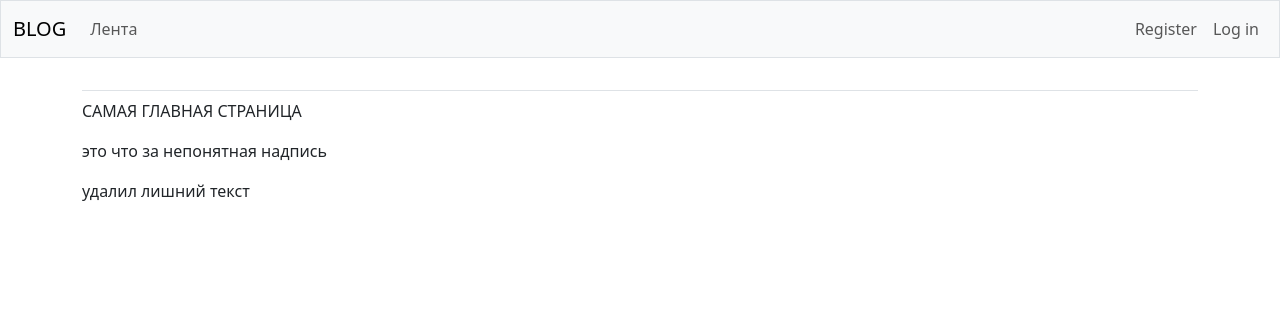
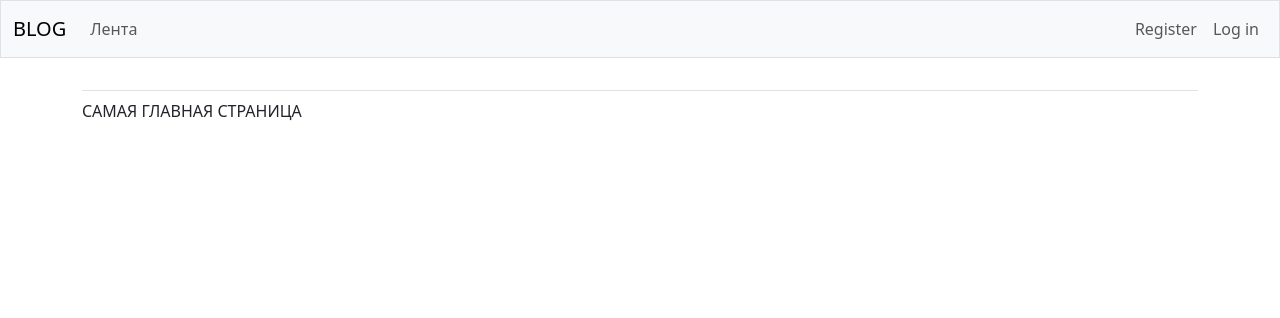
Before and after one commit to Good05Will/blog, a Django app: page / in a window 1280 px wide. Shown: the top 318 px of the page. Run offline with Django 5.2, Linux system fonts and the light colour scheme; some libraries are stand-ins or nearby versions.

Commit message:
BLOG 1.2(full_work)

```diff
--- a/blogs/templates/blogs/index.html
+++ b/blogs/templates/blogs/index.html
@@ -2,6 +2,4 @@
 
 {% block content %}
   <p>САМАЯ ГЛАВНАЯ СТРАНИЦА</p>
-  <p>это что за непонятная надпись</p>
-  <p>удалил лишний текст</p>
 {% endblock content %}
--- a/blogs/views.py
+++ b/blogs/views.py
@@ -2,11 +2,6 @@ from django.shortcuts import render, redirect
 from .models import Topic, Note
 from .forms import PostForm, NoteForm
 from django.contrib.auth.decorators import login_required
-
-# первый комментарий
-# второй комментарий
-# третий комментарий
-
 
 # Create your views here.
 
```
